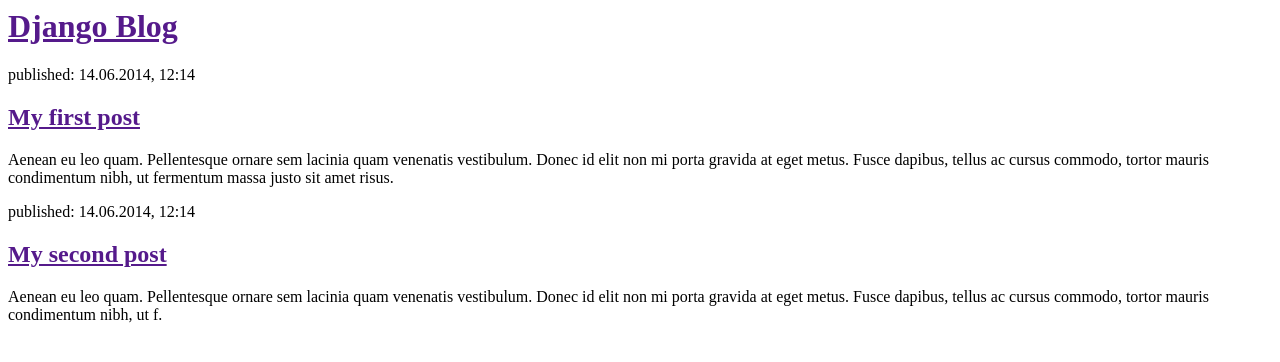
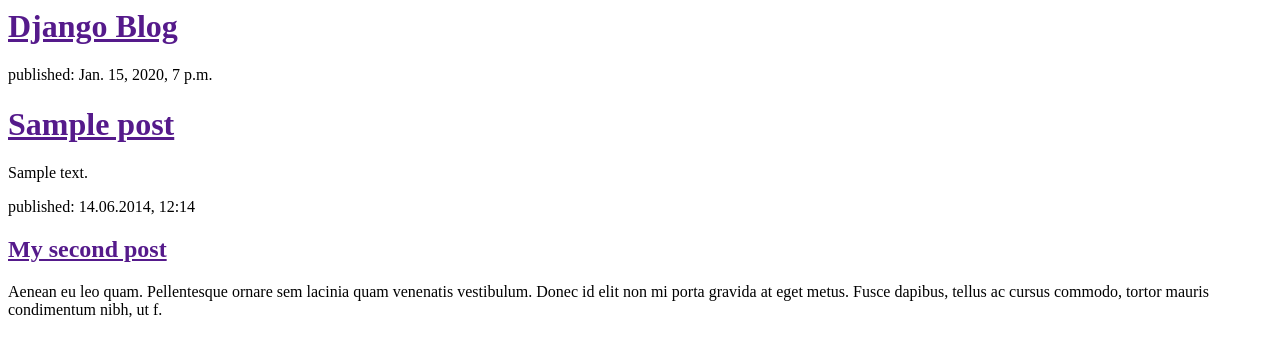
Before and after one commit to SeunghyunHong/test-blog, a Django app: template blog/templates/blog/post_list.html in a window 1280 px wide. Shown: the top 362 px of the page. Run offline with Django 3.2, Linux system fonts and the light colour scheme; the template is opened without the code that fills it: values that come from a table or form of the project are taken from there, others are empty; tables that the repository leaves empty hold one stand-in row (values such as "Sample post").

Commit message:
commit 3

```diff
--- a/blog/templates/blog/post_list.html
+++ b/blog/templates/blog/post_list.html
@@ -7,11 +7,13 @@
     <h1><a href="">Django Blog</a></h1>
 </div>
 
+{% for post in posts %}
 <div>
-    <p>published: 14.06.2014, 12:14</p>
-    <h2><a href="">My first post</a></h2>
-    <p>Aenean eu leo quam. Pellentesque ornare sem lacinia quam venenatis vestibulum. Donec id elit non mi porta gravida at eget metus. Fusce dapibus, tellus ac cursus commodo, tortor mauris condimentum nibh, ut fermentum massa justo sit amet risus.</p>
+    <p>published: {{ post.published_date }}</p>
+    <h1><a href="">{{ post.title }}</a></h1>
+    <p>{{ post.text|linebreaks }}</p>
 </div>
+{% endfor %}
 
 <div>
     <p>published: 14.06.2014, 12:14</p>
--- a/blog/views.py
+++ b/blog/views.py
@@ -1,5 +1,8 @@
 from django.shortcuts import render
+from django.utils import timezone
+from .models import Post
 
 # Create your views here.
 def post_list(request):
-    return render(request, 'blog/post_list.html', {})
+    posts = Post.objects.filter(published_date__lte=timezone.now()).order_by('published_date')
+    return render(request, 'blog/post_list.html', {'posts': posts})
--- a/mysite/urls.py
+++ b/mysite/urls.py
@@ -7,4 +7,6 @@ urlpatterns = [
     # url(r'^blog/', include('blog.urls')),
 
     url(r'^admin/', include(admin.site.urls)),
+    url(r'', include('blog.urls')),
+
 ]
```
